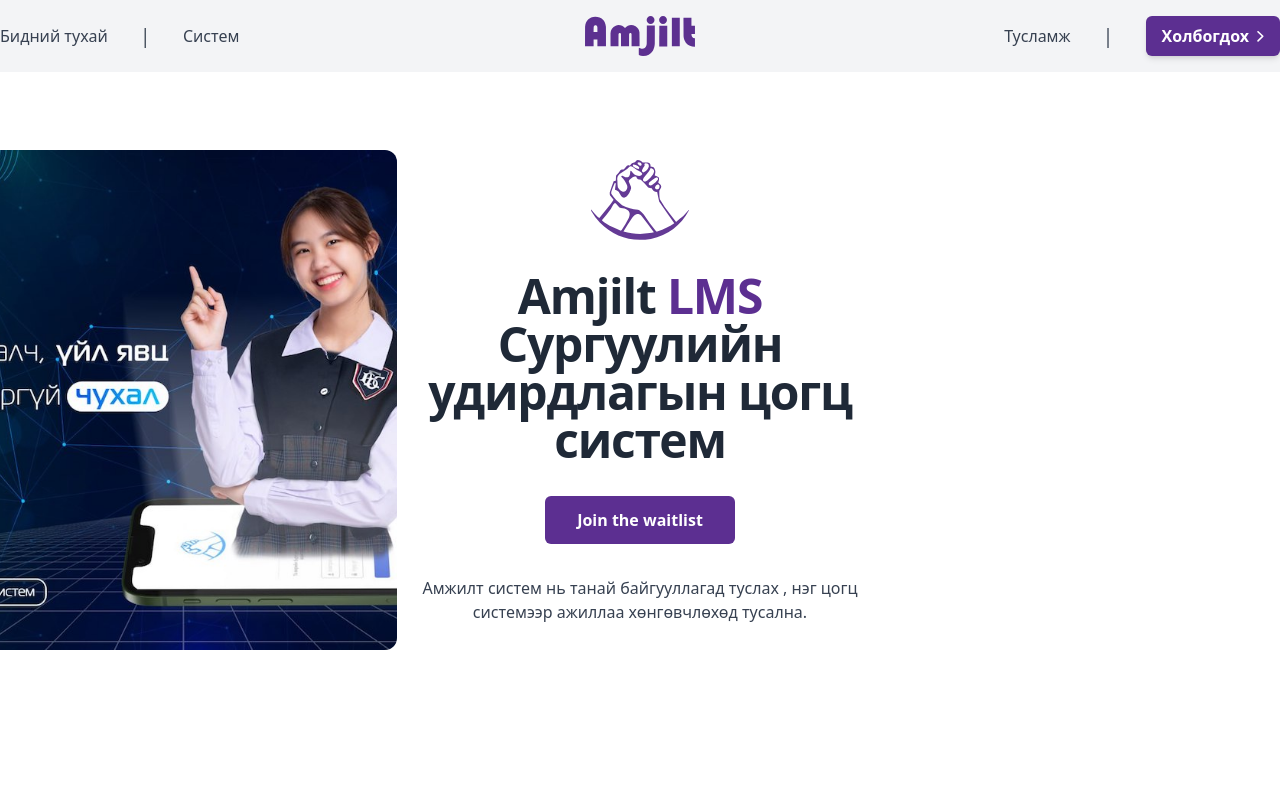
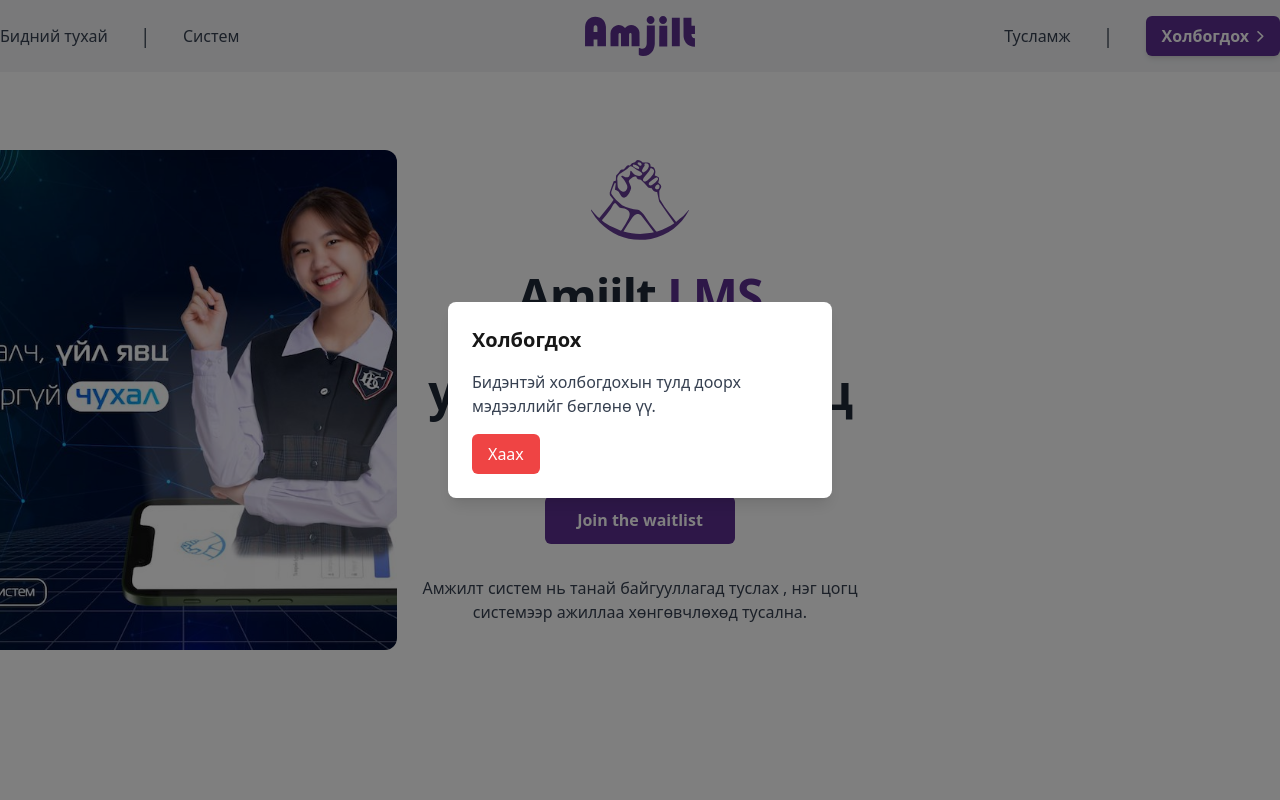
Before and after one commit to makiumoore/amjilt, a Next.js app in the folder my-app/: page / in a window 1280 px wide. Both pictures are taken after a click on the button "Холбогдох". Shown: the top 800 px of the page. Built offline with nearby package versions, Linux system fonts and the light colour scheme.

Commit message:
header update popup

```diff
--- a/my-app/app/components/mainPage/Header.jsx
+++ b/my-app/app/components/mainPage/Header.jsx
@@ -1,14 +1,15 @@
 "use client"
 import Link from 'next/link';
 import { usePathname } from 'next/navigation';
-import React from 'react';
+import React, { useState } from 'react';
 
 export default function Header() {
   const pathname = usePathname();
+  const [isPopupOpen, setIsPopupOpen] = useState(false);
 
   return (
     <div className="fixed top-0 left-0 w-full bg-gray-100 z-50">
-      <div className="xl:w-max_width  mx-auto grid grid-cols-3 py-4">
+      <div className="xl:w-max_width mx-auto grid grid-cols-3 py-4">
         <div className="flex items-center">
           <div className="flex items-center gap-8">
             <Link href="/pages/About">
@@ -35,19 +36,39 @@ export default function Header() {
         </Link>
         <div className="flex items-center justify-end gap-8">
           <Link href="/pages/FAQ">
-          <p className={`font-medium text-md transition duration-300 ${
-                pathname === '/pages/FAQ' ? 'text-second_color font-bold border-b-2 border-second_color' : 'text-gray-700 hover:text-second_color'
-              }`}>
-            Тусламж
-          </p>
+            <p className={`font-medium text-md transition duration-300 ${
+              pathname === '/pages/FAQ' ? 'text-second_color font-bold border-b-2 border-second_color' : 'text-gray-700 hover:text-second_color'
+            }`}>
+              Тусламж
+            </p>
           </Link>
           <p className="text-xl text-gray-600">|</p>
-          <button className="bg-second_color hover:bg-purple-500 transition shadow-md rounded-md py-2 px-4 flex items-center gap-2">
+          <button
+            className="bg-second_color hover:bg-purple-500 transition shadow-md rounded-md py-2 px-4 flex items-center gap-2"
+            onClick={() => setIsPopupOpen(true)}
+          >
             <p className="font-bold text-md text-white">Холбогдох</p>
             <img src="/header_icons/Vector.svg" alt="Union.svg" />
           </button>
         </div>
       </div>
+
+      {isPopupOpen && (
+        <div className="fixed inset-0 flex items-center justify-center bg-black bg-opacity-50">
+          <div className="bg-white p-6 rounded-lg shadow-lg w-96">
+            <h2 className="text-xl font-bold mb-4">Холбогдох</h2>
+            <p className="text-gray-700">Бидэнтэй холбогдохын тулд доорх мэдээллийг бөглөнө үү.</p>
+            <div className="mt-4">
+              <button
+                className="bg-red-500 hover:bg-red-600 text-white px-4 py-2 rounded-md"
+                onClick={() => setIsPopupOpen(false)}
+              >
+                Хаах
+              </button>
+            </div>
+          </div>
+        </div>
+      )}
     </div>
   );
 }
```
